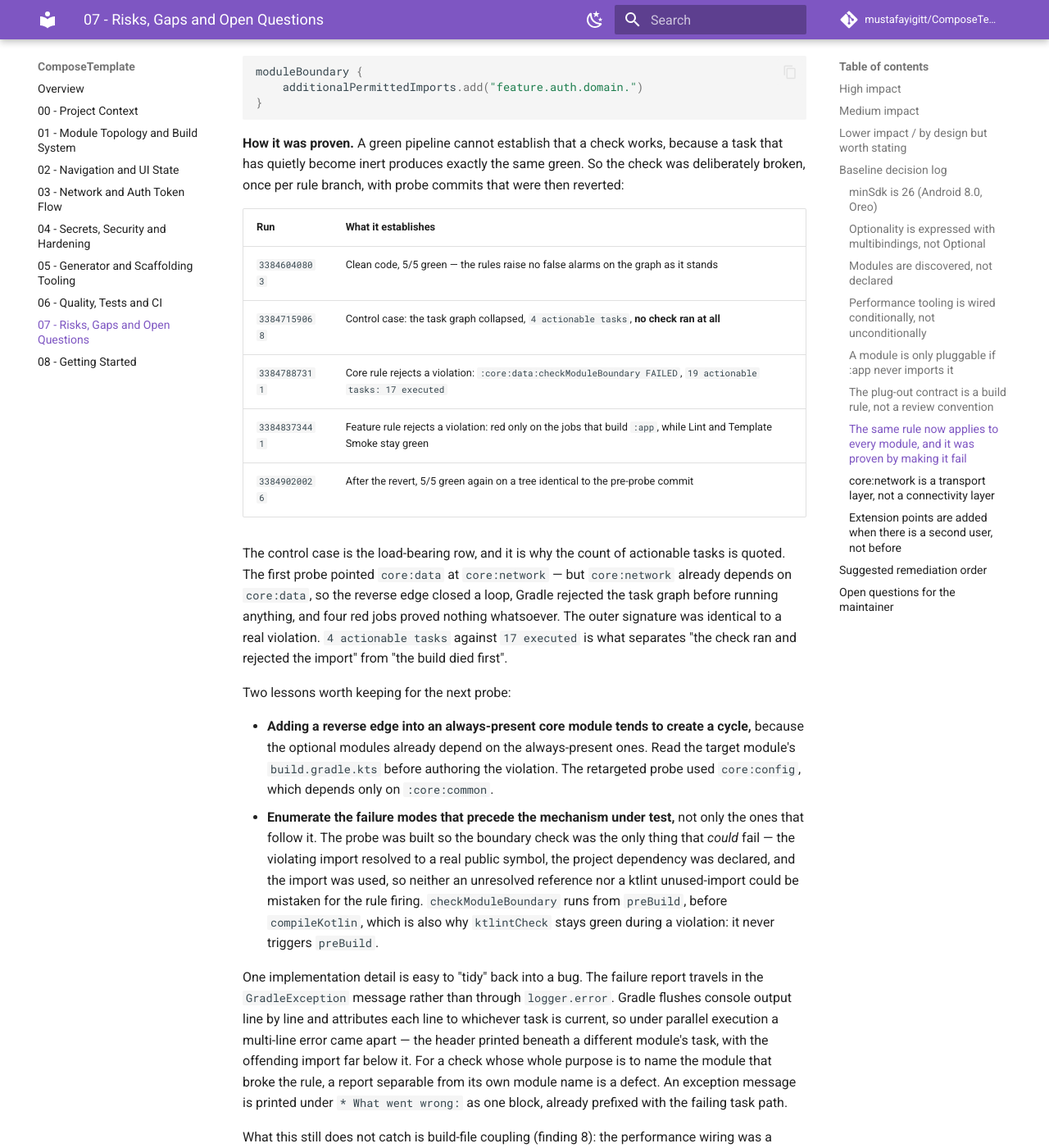
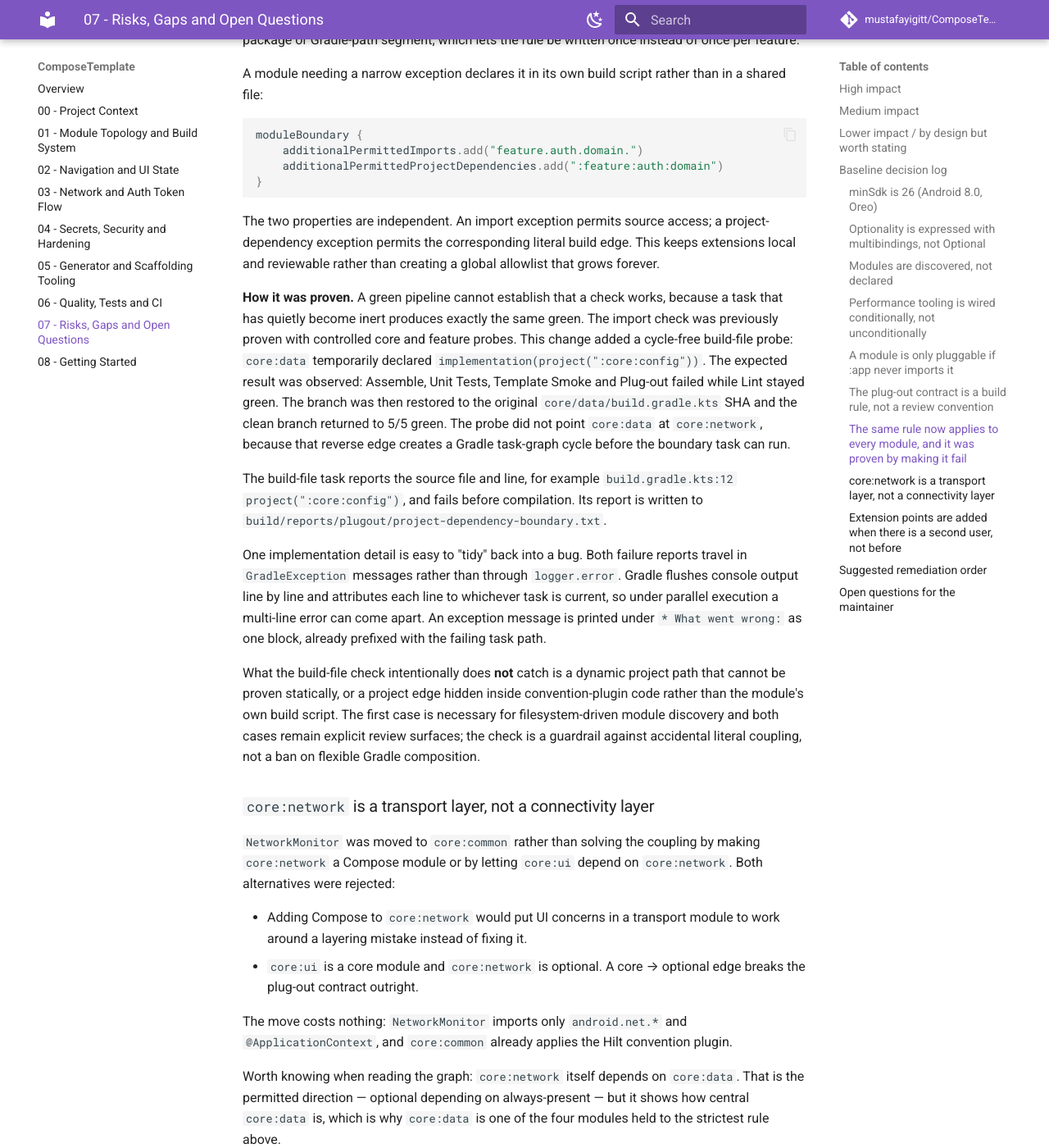
Before and after one commit to mustafayigitt/ComposeTemplate, an MkDocs documentation site: the page built from wiki/07-risks-and-gaps.md, in a window 1280 px wide and 1400 px high, scrolled down 7699 px. Shown: the whole window at 82% size. Built offline with MkDocs 1.6.1 and Material for MkDocs 9.7.7, drawn with Linux system fonts in a browser that asks for light colours; comment, search, counter and statistics services are not loaded; some of the changed text lies outside the part shown.

Commit message:
feat: enforce literal project dependencies at module boundaries (#28)
* feat: enforce literal project dependencies at module boundaries

The import boundary check cannot see project(":...") edges in build.gradle.kts.
Add a separate pre-build check for literal project dependency references, using
the same module policy as the source-import check.

Keep the check deliberately narrow: it inspects literal project paths only, not
the template's intentional dynamic module discovery in :app. Each module can
add a narrow project-path exception through the existing moduleBoundary block,
so extending the template does not require weakening a global rule.

* style: normalize dependency boundary rule formatting

* test: prove build-file boundary rejects a forbidden core edge

Temporary probe only. core:data survives plug-out, while core:config is optional;
this literal project dependency must be rejected by checkProjectDependencyBoundary.
The edge is cycle-free because core:config depends only on core:common. Revert
this file after CI captures the task failure.

* test: revert build-file boundary probe

* docs: document literal build dependency enforcement

Keep the documentation aligned with the new check without overstating it.
Literal project(":...") references are now enforced with the same module policy;
dynamic project(path) discovery remains intentionally supported for extensibility.

* docs: close the documented build-file boundary gap

Finding 8 now describes the intentionally narrow static check rather than claiming
that build-file coupling is wholly invisible. Record the literal project-edge probe,
the dynamic-path limitation that preserves module discovery, and mark remediation 6
as shipped for the statically provable portion.

````diff
--- a/wiki/07-risks-and-gaps.md
+++ b/wiki/07-risks-and-gaps.md
@@ -18,7 +18,7 @@ Findings from reading the code, ordered by practical impact. Each item is an obs
 | 5 | `safeCall` catches only `HttpException` and `IOException` | `BaseRepository` | Deserialization or `IllegalState` failures escape the `Result` abstraction and can crash callers that assume total coverage |
 | 6 | Theme state exposed through the navigation contract | `INavigationManager.isDarkModeFlow` | Misplaced responsibility; consumers depend on navigation to read appearance settings |
 | 7 | CI secret bootstrap duplicated five times | `.github/workflows/ci.yml` | Drift risk; a reusable workflow or composite action would collapse it into one definition |
-| 8 | Boundary enforcement sees imports, not build files | build-logic | Import-level enforcement now covers every module (see the decision log), but the check reads Kotlin `import` lines only. A `project(":…")` line in a build script couples two modules without an import — the exact shape that once blocked deleting `:baselineprofile` |
+| 8 | Build-file boundary enforcement is intentionally literal-only | build-logic | `checkProjectDependencyBoundary` now catches explicit `project(":…")` and `project(path = ":…")` references in each module's own `build.gradle.kts`, using the same module policy as the import check. It deliberately does not resolve dynamic project paths, so `:app` can keep discovering and wiring modules from folders on disk. A dynamic edge or a project reference hidden in convention-plugin code still needs architectural review |
 | 9 | `SecretManager` is a global object requiring `initialize(context)` | `core:secrets` | Initialization-order coupling; a secret read before startup completes fails at runtime rather than compile time |
 
 ## Lower impact / by design but worth stating
@@ -33,7 +33,7 @@ Findings from reading the code, ordered by practical impact. Each item is an obs
 | 15 | `config` module is local-only | `IConfigManager` + `LocalConfigProvider`; no remote-config backend, so runtime flags require a release |
 | 16 | Benchmarks and baseline profiles never run in CI | Performance infrastructure exists but is unmeasured. CI proves the tooling is *removable*; it never proves a benchmark *runs*. See the decision log below |
 | 17 | `benchmark/build.gradle.kts` bypasses its own convention plugin | It applies `com.android.test` directly and repeats every setting that `composetemplate.baseline.profile.generator` already applies for `:baselineprofile` |
-| 18 | The CI plug-out job deletes 4 of roughly 12 optional modules | It removes `core/security`, `core/analytics`, `benchmark` and `baselineprofile`. `core:network`, `core:database`, `core:google-play`, `core:permission`, `core:config`, `core:secrets` and the 8 features are *argued* to be removable, not demonstrated. The boundary check closes the import half of that gap for every module, but no job actually deletes those folders and rebuilds |
+| 18 | The CI plug-out job deletes 4 of roughly 12 optional modules | It removes `core/security`, `core/analytics`, `benchmark` and `baselineprofile`. `core:network`, `core:database`, `core:google-play`, `core:permission`, `core:config`, `core:secrets` and the 8 features are *argued* to be removable, not demonstrated. The import and literal build-file boundary checks close the static coupling half of that gap, but no job actually deletes those folders and rebuilds |
 | 19 | `mkdocs build --strict` is not a pull-request check | The published site builds from `main` after merge, so a broken link or nav entry fails once it is already public rather than in review |
 | 20 | `main` is unprotected | Nothing requires the five checks to pass before merging, and a fast merge can outrun CI entirely: PR #25 was merged about a minute after it was opened, so none of its checks ever ran |
 
@@ -192,7 +192,7 @@ Three properties were deliberate:
 
 This complements rather than replaces the CI `plug-out` job. The job proves that the
 modules it deletes are genuinely removable, after the fact and only for the modules
-listed in `ci.yml`; the task blocks the regression before it is committed.
+listed in `ci.yml`; the tasks block static regressions before they are committed.
 
 ### The same rule now applies to every module, and it was proven by making it fail
 
@@ -207,11 +207,12 @@ thoroughly:
   is never the one being deleted.
 
 `composetemplate.module.boundary`, applied by `composetemplate.android.library`,
-registers `checkModuleBoundary` for all 44 library modules — every `core:*` and every
-`feature:*:*`, including `feature:*:domain`, which is an Android library rather than a
-JVM module. No build script opts in. The rule is derived from the module's own Gradle
-path, so a module added later is governed the moment its folder exists on disk, which
-is the same property that made module discovery worth doing.
+registers `checkModuleBoundary` and `checkProjectDependencyBoundary` for all 44
+library modules — every `core:*` and every `feature:*:*`, including
+`feature:*:domain`, which is an Android library rather than a JVM module. No build
+script opts in. The rules are derived from the module's own Gradle path, so a module
+added later is governed the moment its folder exists on disk, which is the same
+property that made module discovery worth doing.
 
 | Module | May not name | Permitted anyway |
 | --- | --- | --- |
@@ -227,64 +228,52 @@ have declared that intended edge a violation on day one. So navigation is modell
 what a feature *publishes*: its route contract is public, its data and presentation
 code are private, and coupling to the latter is what actually stops two features from
 being removed independently. Permitted patterns therefore support `*` as a single
-package segment, which lets `feature.*.navigation.` be written once instead of once
+package or Gradle-path segment, which lets the rule be written once instead of once
 per feature.
 
 A module needing a narrow exception declares it in its own build script rather than in
-a shared file, for the same reason the check is a Gradle task and not a detekt rule:
+a shared file:
 
 ```kotlin
 moduleBoundary {
     additionalPermittedImports.add("feature.auth.domain.")
+    additionalPermittedProjectDependencies.add(":feature:auth:domain")
 }
 ```
 
+The two properties are independent. An import exception permits source access; a
+project-dependency exception permits the corresponding literal build edge. This keeps
+extensions local and reviewable rather than creating a global allowlist that grows
+forever.
+
 **How it was proven.** A green pipeline cannot establish that a check works, because a
-task that has quietly become inert produces exactly the same green. So the check was
-deliberately broken, once per rule branch, with probe commits that were then reverted:
+task that has quietly become inert produces exactly the same green. The import check
+was previously proven with controlled core and feature probes. This change added a
+cycle-free build-file probe: `core:data` temporarily declared
+`implementation(project(":core:config"))`. The expected result was observed:
+Assemble, Unit Tests, Template Smoke and Plug-out failed while Lint stayed green.
+The branch was then restored to the original `core/data/build.gradle.kts` SHA and the
+clean branch returned to 5/5 green. The probe did not point `core:data` at
+`core:network`, because that reverse edge creates a Gradle task-graph cycle before the
+boundary task can run.
 
-| Run | What it establishes |
-| --- | --- |
-| `33846040803` | Clean code, 5/5 green — the rules raise no false alarms on the graph as it stands |
-| `33847159068` | Control case: the task graph collapsed, `4 actionable tasks`, **no check ran at all** |
-| `33847887311` | Core rule rejects a violation: `:core:data:checkModuleBoundary FAILED`, `19 actionable tasks: 17 executed` |
-| `33848373441` | Feature rule rejects a violation: red only on the jobs that build `:app`, while Lint and Template Smoke stay green |
-| `33849020026` | After the revert, 5/5 green again on a tree identical to the pre-probe commit |
+The build-file task reports the source file and line, for example
+`build.gradle.kts:12  project(":core:config")`, and fails before compilation. Its
+report is written to `build/reports/plugout/project-dependency-boundary.txt`.
 
-The control case is the load-bearing row, and it is why the count of actionable tasks
-is quoted. The first probe pointed `core:data` at `core:network` — but `core:network`
-already depends on `core:data`, so the reverse edge closed a loop, Gradle rejected the
-task graph before running anything, and four red jobs proved nothing whatsoever. The
-outer signature was identical to a real violation. `4 actionable tasks` against
-`17 executed` is what separates "the check ran and rejected the import" from "the build
-died first".
+One implementation detail is easy to "tidy" back into a bug. Both failure reports
+travel in `GradleException` messages rather than through `logger.error`. Gradle flushes
+console output line by line and attributes each line to whichever task is current, so
+under parallel execution a multi-line error can come apart. An exception message is
+printed under `* What went wrong:` as one block, already prefixed with the failing task
+path.
 
-Two lessons worth keeping for the next probe:
-
-- **Adding a reverse edge into an always-present core module tends to create a cycle,**
-  because the optional modules already depend on the always-present ones. Read the
-  target module's `build.gradle.kts` before authoring the violation. The retargeted
-  probe used `core:config`, which depends only on `:core:common`.
-- **Enumerate the failure modes that precede the mechanism under test,** not only the
-  ones that follow it. The probe was built so the boundary check was the only thing
-  that *could* fail — the violating import resolved to a real public symbol, the
-  project dependency was declared, and the import was used, so neither an unresolved
-  reference nor a ktlint unused-import could be mistaken for the rule firing.
-  `checkModuleBoundary` runs from `preBuild`, before `compileKotlin`, which is also
-  why `ktlintCheck` stays green during a violation: it never triggers `preBuild`.
-
-One implementation detail is easy to "tidy" back into a bug. The failure report travels
-in the `GradleException` message rather than through `logger.error`. Gradle flushes
-console output line by line and attributes each line to whichever task is current, so
-under parallel execution a multi-line error came apart — the header printed beneath a
-different module's task, with the offending import far below it. For a check whose
-whole purpose is to name the module that broke the rule, a report separable from its own
-module name is a defect. An exception message is printed under `* What went wrong:` as
-one block, already prefixed with the failing task path.
-
-What this still does not catch is build-file coupling (finding 8): the performance
-wiring was a `project(":baselineprofile")` line, not an `import`. Boundary violations
-come in both shapes, and only one of them is enforced today.
+What the build-file check intentionally does **not** catch is a dynamic project path
+that cannot be proven statically, or a project edge hidden inside convention-plugin
+code rather than the module's own build script. The first case is necessary for
+filesystem-driven module discovery and both cases remain explicit review surfaces;
+the check is a guardrail against accidental literal coupling, not a ban on flexible
+Gradle composition.
 
 ### `core:network` is a transport layer, not a connectivity layer
 
@@ -320,7 +309,7 @@ analytics is a real, currently-optional consumer.
 3. Pick one serialization stack; add a broad `catch` to `safeCall` (4, 5). A broad catch must rethrow `CancellationException` before mapping anything else, or a cancelled coroutine is silently converted into a failed `Result` and the caller treats teardown as an error.
 4. Move `isDarkModeFlow` to a theme/preferences contract (6).
 5. Extract the CI secret bootstrap into a composite action (7).
-6. Extend boundary enforcement to build files (8). The import half shipped: `checkModuleBoundary` covers every module, with per-module rules and a per-module escape hatch. The remaining half is a check that scans module `build.gradle.kts` files for `project(":…")` edges against the same allowlists — an import scanner cannot see that shape by construction. Such a check has to reason about dependency direction rather than pattern-match, since a reverse edge into an always-present module is also how a task-graph cycle gets created.
+6. Keep the boundary rule honest as the template grows (8). Import and literal build-file checks now cover the statically provable edges with per-module rules and per-module escape hatches. Dynamic paths and convention-plugin dependency declarations remain explicit review surfaces because rejecting them would undermine filesystem-driven extensibility.
 7. Fold `benchmark/build.gradle.kts` into `composetemplate.baseline.profile.generator` so the two performance modules stop configuring themselves differently (17).
 8. Give the plug-out job broader coverage, or state its limits in the README (18). Four modules are proven removable; the rest are argued.
 
````
Also changed, not shown: build-logic/README.md (+14 -8 lines), wiki/00-project-context.md (+2 -2 lines), wiki/01-module-topology.md (+8 -2 lines), 4 other files.
